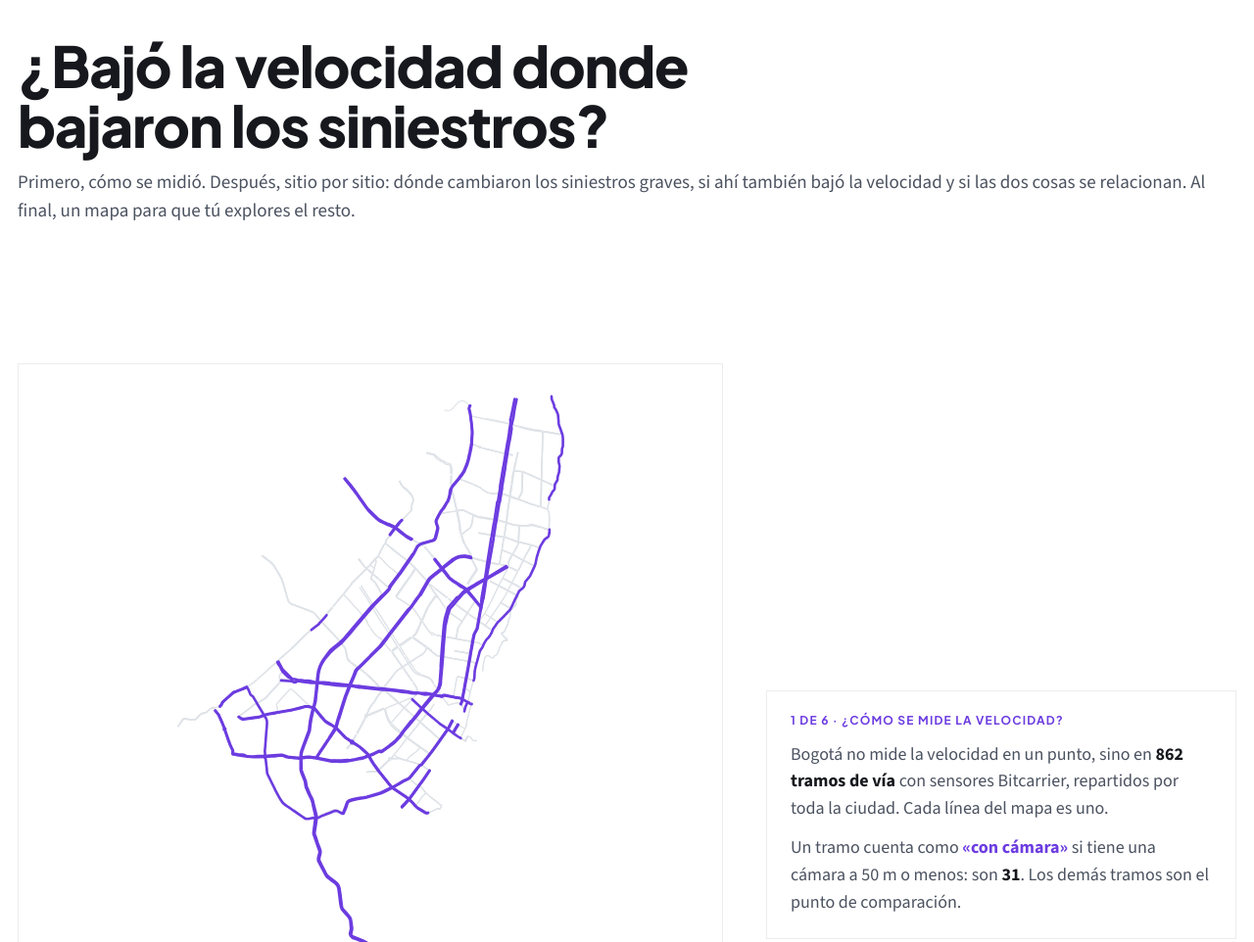
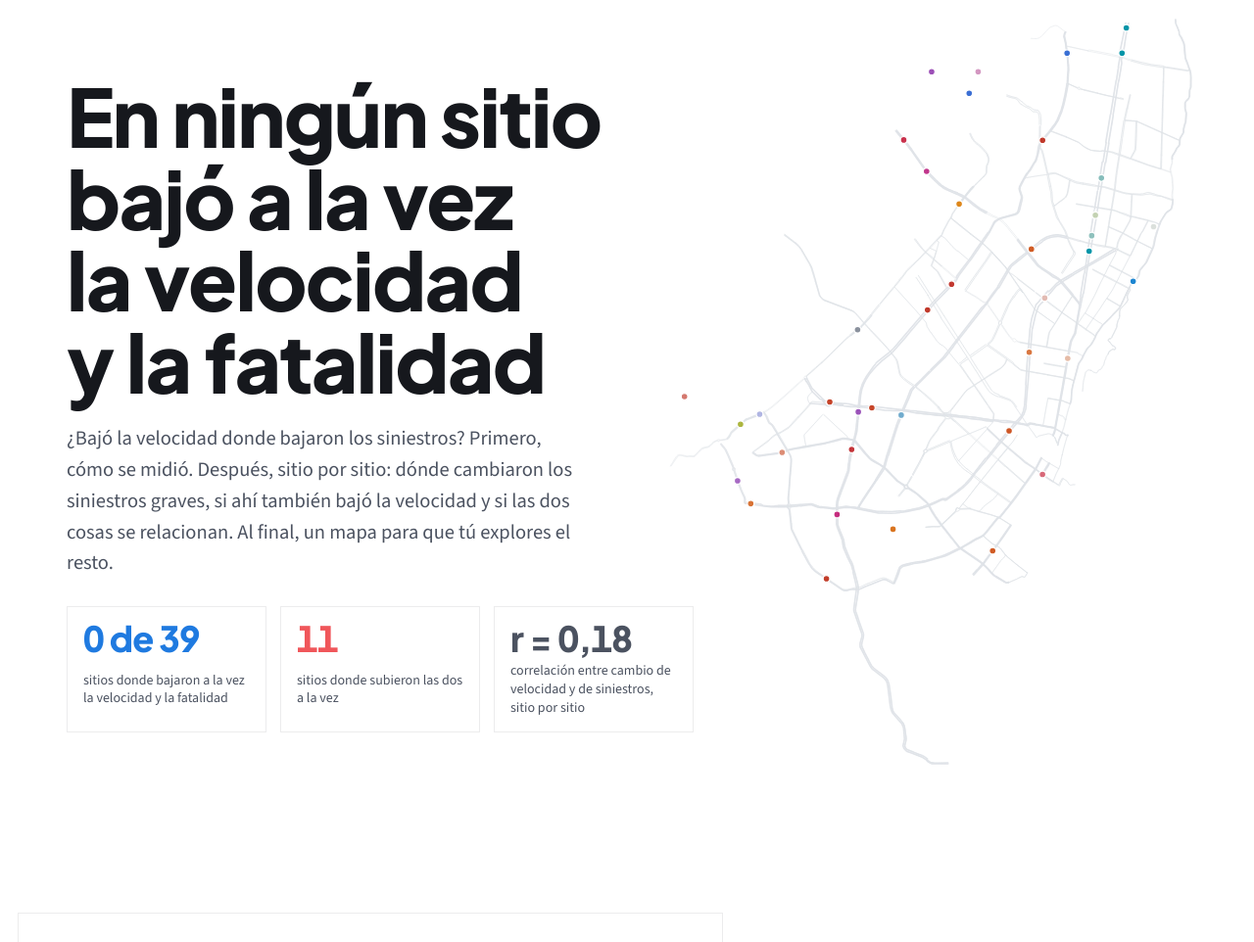
Before and after one commit to lauths12/camaras-salvavidas-visual-analytics, a plain HTML site: page index.html in a window 1280 px wide. Shown: the top 962 px of the page at 98% size. Drawn offline with nearby package versions, Linux system fonts and the light colour scheme.

Commit message:
feat: portada tipo hero para la pagina principal
Reemplaza la intro plana (que arrancaba con una pregunta) por una
portada estilo tablero: mapa de fondo animado coloreado por el mismo
esquema bivariado de velocidad x siniestros de las escenas, titular
que afirma el hallazgo en vez de preguntarlo, y 3 cifras reales
(0 de 39 sitios bajaron las dos a la vez, 11 subieron las dos, r=0.18).

```diff
--- a/index.html
+++ b/index.html
@@ -16,12 +16,14 @@
 </head>
 <body>
 
-<section class="block mec-intro" aria-labelledby="h-mec">
-  <div class="head">
-    <h1 id="h-mec">¿Bajó la velocidad donde bajaron los siniestros?</h1>
-    <p class="lede">Primero, cómo se midió. Después, sitio por sitio: dónde cambiaron los siniestros graves, si ahí también bajó la velocidad y si las dos cosas se relacionan. Al final, un mapa para que tú explores el resto.</p>
+<header class="hero">
+  <canvas id="heroRoads" aria-hidden="true"></canvas>
+  <div class="hero-in">
+    <h1 id="h-mec">En ningún sitio bajó a la vez la velocidad y la fatalidad</h1>
+    <p class="dek">¿Bajó la velocidad donde bajaron los siniestros? Primero, cómo se midió. Después, sitio por sitio: dónde cambiaron los siniestros graves, si ahí también bajó la velocidad y si las dos cosas se relacionan. Al final, un mapa para que tú explores el resto.</p>
+    <div class="hero-stats" id="mecHeroStats"></div>
   </div>
-</section>
+</header>
 
 <section class="mec-scrolly" id="mecanismo" aria-label="Recorrido por escenas">
   <div class="mec-graphic">
--- a/js/mecanismo_v2.js
+++ b/js/mecanismo_v2.js
@@ -222,6 +222,42 @@
       const v = V[this.dataset.mec];
       this.textContent = v == null ? '—' : v;
     });
+
+    // ----- Portada: mapa de fondo + cifras clave -----
+    function drawHero() {
+      const cv = document.getElementById('heroRoads');
+      if (!cv) return;
+      const box = cv.getBoundingClientRect(), dpr = Math.min(2, devicePixelRatio || 1);
+      cv.width = box.width * dpr; cv.height = box.height * dpr;
+      const ctx = cv.getContext('2d'); ctx.scale(dpr, dpr);
+      const w = box.width, h = box.height, left = w > 820 ? w * 0.5 : 0;
+      const pj = d3.geoMercator().fitExtent([[left, 20], [w - 20, h - 20]], tramos);
+      const p = d3.geoPath(pj, ctx);
+      ctx.clearRect(0, 0, w, h); ctx.lineCap = 'round';
+      tramos.features.forEach(f => {
+        ctx.beginPath(); p(f);
+        ctx.strokeStyle = COL.road; ctx.globalAlpha = f.properties.con_camara ? .9 : .5;
+        ctx.lineWidth = f.properties.con_camara ? 1.6 : 1;
+        ctx.stroke();
+      });
+      ctx.globalAlpha = 1;
+      sitios.forEach(s => {
+        const [x, y] = pj([s.lon, s.lat]);
+        const col = s._valid ? bivColor(s.cambio_vs_control_pct, s.delta_p85_vs_control) : COL.muted;
+        ctx.beginPath(); ctx.arc(x, y, 3.4, 0, 7);
+        ctx.fillStyle = col; ctx.strokeStyle = COL.fondo; ctx.lineWidth = 1.2;
+        ctx.fill(); ctx.stroke();
+      });
+
+      const tiles = [
+        { big: `${V.n_bajan_ambos} de ${V.n_con_ambos}`, cls: 'neg', d: 'sitios donde bajaron a la vez la velocidad y la fatalidad' },
+        { big: nf(V.n_suben_ambos), cls: 'pos', d: 'sitios donde subieron las dos a la vez' },
+        { big: `r = ${V.r_pearson}`, cls: 'mid', d: 'correlación entre cambio de velocidad y de siniestros, sitio por sitio' }
+      ];
+      d3.select('#mecHeroStats').selectAll('div').data(tiles).join('div').html(d => `<span class="big ${d.cls}">${d.big}</span><span>${d.d}</span>`);
+    }
+    drawHero();
+    let rtHero; addEventListener('resize', () => { clearTimeout(rtHero); rtHero = setTimeout(drawHero, 200); });
 
     // ----- Nota de fuentes y limitaciones -----
     const errGeo = geo && geo.error_mediano_m ? `${nf(geo.error_mediano_m)} m` : 'unos 170 m';
```
